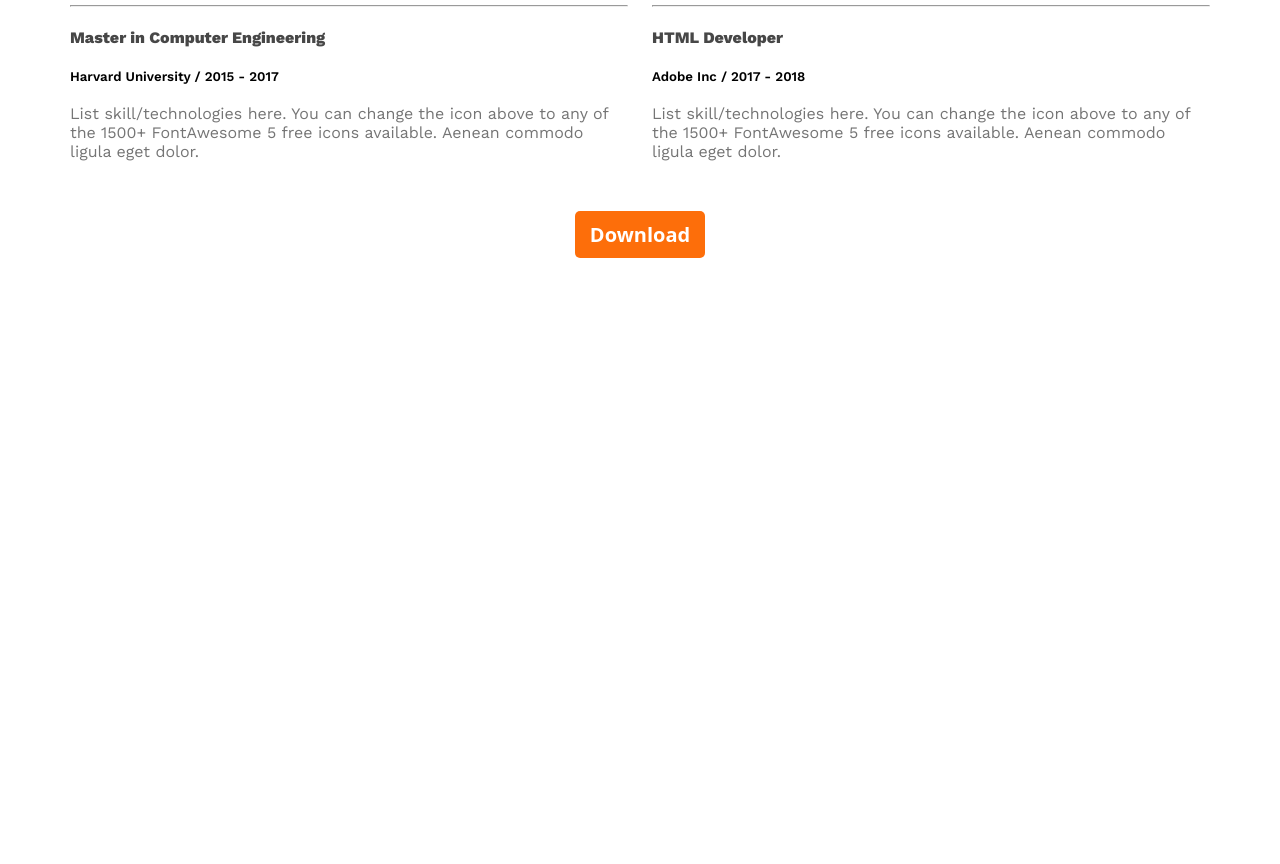
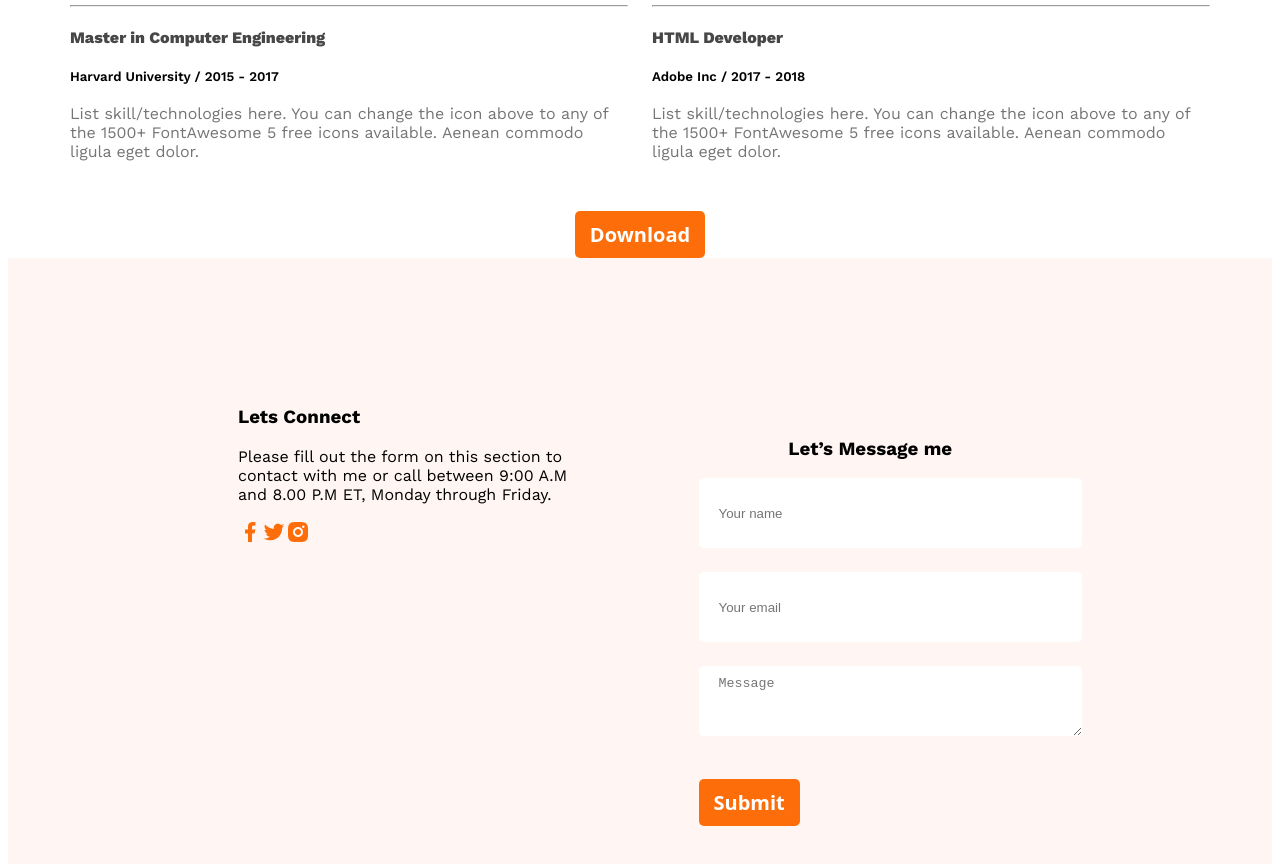
Before and after one commit to RakibCSE30/webdeveloper-portfolio, a plain HTML site: page index.html in a window 1280 px wide. Shown: the part 2392-3256 px from the top of the page. Before the commit the page ends 2658 px from the top, so only its background shows below. Drawn offline with nearby package versions, Linux system fonts and the light colour scheme.

Commit message:
add footer part

```diff
--- a/index.html
+++ b/index.html
@@ -258,7 +258,30 @@
 
     </main>
 
-    <footer>
+    <footer class="secondary-bg">
+
+
+            <div class="footer-column">
+                <h3 class="footer-title">Lets Connect</h3>
+                <p>Please fill out the form on this section to contact with me or call between 9:00 A.M and 8.00 P.M ET, Monday through Friday.</p>
+                <div class="anchor">
+                    <a href="https://www.facebook.com/md.rakibul.islam.287941/"><img src="images/icons/facebook.png" alt=""></a><a href="https://www.whatsapp.com/"><img src="images/icons/twitter.png" alt=""></a><a href="https://www.instagram.com/?hl=en"><img src="images/icons/insta.png" alt=""></a>
+                </div>
+             </div>
+            <div class="footer-column">
+                <h3 class="text-center">Let’s Message me</h3>
+                <form action="">
+                    <input class="input-name" type="text" placeholder="Your name">
+                    <input class="input-name" type="email" name="" id="" placeholder="Your email">
+                    <textarea class="input-name" name="" id="" placeholder="Message" cols="20" rows="30"></textarea>
+                    <br>
+                    <input class="btn" type="submit" value="Submit">
+                </form>
+             </div>
+
+
+
+
 
     </footer>
 </body>
--- a/styles/portfolio.css
+++ b/styles/portfolio.css
@@ -236,3 +236,28 @@
   text-align: center;
    margin-top: 50px;
 }
+  /* footer design */
+  footer{
+    padding: 130px 230px;
+    display: flex;
+    gap: 117px;
+
+  }
+  .footer-column{
+    width: 50%;
+  }
+
+  footer input[type="text"] ,input[type="email"] , footer textarea   {
+    height: 50px;
+    border-radius: 5px;
+    background-color: #FFFFFF;
+    padding: 10px 20px;
+    width: 100%;
+    display: block;
+    border: none;
+    margin-bottom: 24px;
+  }
+  .input-name{
+    font-size: 16;
+    text-align: auto;
+  }
```
